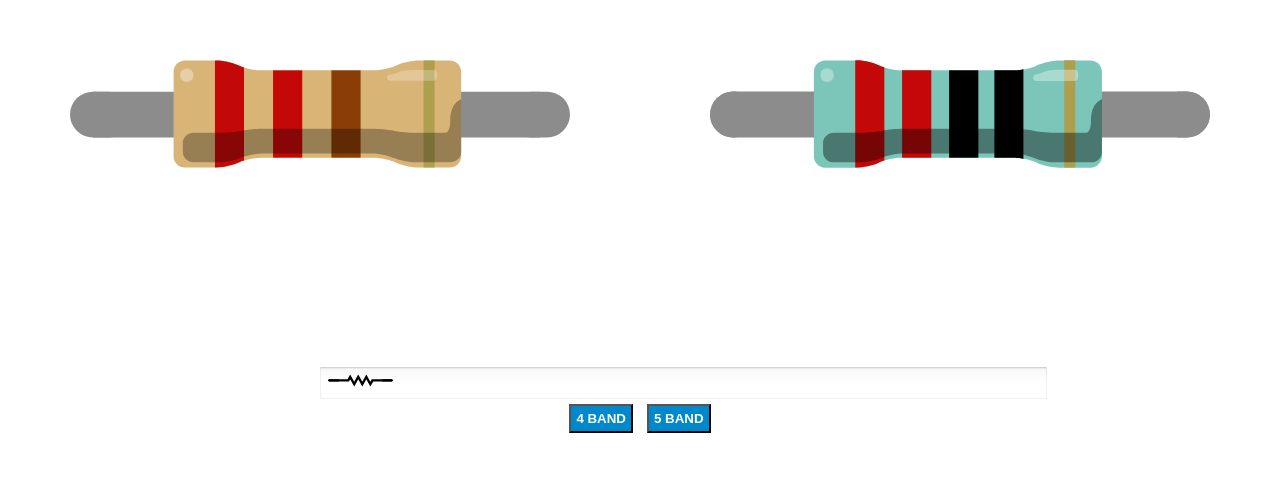
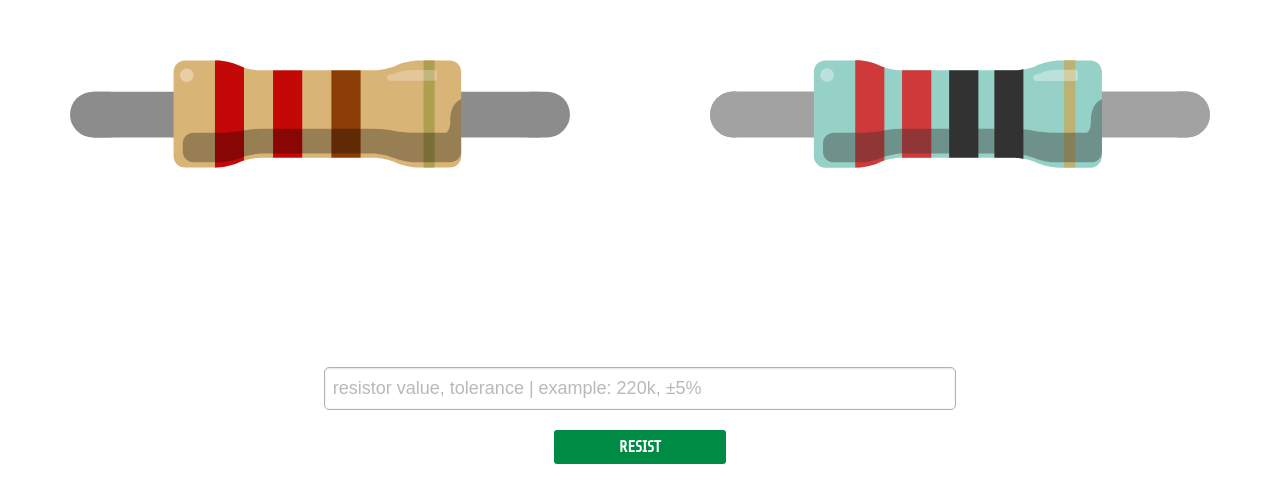
Before and after one commit to dackdel/Resistor, a plain HTML site: page index.html in a window 1280 px wide. Shown: the part 136-638 px from the top of the page. Drawn offline with Linux system fonts and the light colour scheme.

Commit message:
visual changes and live input

```diff
--- a/index.html
+++ b/index.html
@@ -8,35 +8,32 @@
 	<link rel="stylesheet" type="text/css" href="style.css">
 	<link href='http://fonts.googleapis.com/css?family=Share+Tech' rel='stylesheet' type='text/css'>
 
-
-
 	</head>
 	<body>
-    	<div class="left">
+
+    	<div id="band4" class="left">
 			<object id="res4" class="emb4" data="resistor.svg" width="500" height="500" type="image/svg+xml"></object>
 		</div>
-		<div class="right">
+		<div id="band5" class="right">
 			<object id="res5" class="emb5" data="resistor5.svg" width="500" height="500" type="image/svg+xml"></object>
 		</div>
-
 		<div class="center">
-			<input id="resistance" class="input"/>
-			<button id="btn4" class="button">4 BAND</button>
-			<button id="btn5" class="button">5 BAND</button>
+			<input id="resistance" class="input" placeholder="resistor value, tolerance | example: 220k, ±5%"/>
+			<button id="btn" class="button" >RESIST</button>
 		</div>
 
 		<script src="jQuery.js"></script>
 		<script src="resistor.js"></script>
 		<script type="text/javascript" src="sb-1.2.0.js"></script>
-
 		<script type="text/javascript">
-			sb = new Spacebrew.Client('192.168.1.175', 'Resistor Read');
+			sb = new Spacebrew.Client('192.168.1.190', 'Resistor Read');
         	sb.addSubscribe('resistor value', 'string');
         	sb.connect();
         	sb.onStringMessage = function onStringMessage(name, value){
 	        	if(name=='resistor value') {
 	        		console.log("Resistor Value: "+value);
 	        		$("#resistance").val(value);
+					$("#btn").click();
 	        	}
 			}
 
@@ -56,8 +53,8 @@
 					silver: "#cccccc"
 				};
 
-				$("#btn4").on("click",go4);
-				$("#btn5").on("click",go5);
+				$("#btn").on("click",go4);
+				$("#btn").on("click",go5);
 
 				function go4(){
 					var colours = getColoursFromInput();
@@ -93,6 +90,30 @@
 					var band = svg.getSVGDocument().querySelector('#band' + index);
 					return band;
 				}
+
+				$("#resistance").on("input", function() {
+					updateResistorInput();
+				});
+
+				function updateResistorInput() {
+
+					var $res = $('#resistance');
+					var resistance = $res.val();
+					var matches = resistance.match( /^\s*([\d.]+) ?[kmKM]?\s*$/ );
+					console.log( matches );
+
+					if( matches && matches.length > 0 ) {
+						$res.addClass('correct');
+						$res.removeClass('incorrect');
+						go4();
+						go5();
+					}
+					else {
+						$res.addClass('incorrect');
+						$res.removeClass('correct');
+					}
+				}
+
 			});
 		</script>
 	</body>
--- a/style.css
+++ b/style.css
@@ -43,7 +43,6 @@ table {
 }
 /*CSS RESET END*/
 
-
 .left {
 	width: 50%;
 	float: left;
@@ -51,52 +50,98 @@ table {
 }
 .right {
 	width: 50%;
+	height: 500px;
 	float: left;
+	overflow: hidden;
 	text-align: center;
 }
 object {
 	max-width: 80%;
 }
+.left,.right {
+	-webkit-transition: opacity 0.3s ease-out;
+	opacity: 0.8;
+}
+
+.left:hover,.right:hover{
+	opacity: 1;
+}
 .center {
-	width: 50%;
+	width: 80%;
+
 	text-align: center;
 	margin:0 auto;
 }
 .button {
-    display: inline-block;
-	padding: 5px;
-    margin: 5px;
-    background: #08C;
-    color: white;
-    font-weight: bold;
-    text-decoration: none;
+	  border: 0 none;
+	  border-radius: 3px 3px 3px 3px;
+	  color: #FFFFFF;
+	  background: #008B45;
+	  cursor: pointer;
+	  display: inline-block;
+	  font-family: 'Share Tech', sans-serif;
+	  font-size: 16px;
+	  font-weight: bold;
+	  line-height: 20px;
+	  margin-bottom: 0;
+	  margin-top: 10px;
+	  padding: 7px 10px;
+	  text-transform: none;
+	  transition: all 0.2s ease 0s;
+	  -moz-transition: all 0.2s ease 0s;
+	  -webkit-transition: all 0.2s ease 0s;
+	  width: 16.795%;
+	  text-align: center;
+	  animation-duration: 2s;
+   	  animation-name: pulse;
 }
 .button:hover {
-    background: #0AF
+    background: #0AF;
+    color: $white;
+    animation:none;
 }
-.input {
-    background: url(resistor.png) 7px 7px no-repeat, linear-gradient(to bottom, #f7f7f8 0%, #ffffff 50%);
-    border-radius: 1px;
-    border: none;
-    box-shadow: 0 1px 2px rgba(0,0,0,0.2) inset, 0 -1px 0 rgba(0,0,0,0.05) inset;
-    transition: all 0.2s linear;
-   	font-family: 'Share Tech', sans-serif;
-	color: #000000;
-	font-size: 20pt;
-    position: relative;
 
-    height: 30px;
-    width: 100%;
-    padding-left: calc(66px + 9px + 10px);
+@keyframes pulse {
+  0% {
+    opacity:1;
+  }
+
+  50% {
+    opacity:0.3;
+    box-shadow:0px 0px 3px 0px #0AF;
+  }
+
+  100%{
+    opacity:1;
+    box-shadow:none;
+  }
+}
 
 
-    }
-.input:focus {
-    	box-shadow: 0 1px 0 #2392F3 inset, 0 -1px 0 #2392F3 inset, 1px 0 0 #2392F3 inset, -1px 0 0 #2392F3 inset, 0 0 4px rgba(35,146,243,0.5);
-        outline: none;
-        background: url(resistor.png) 9px 9px no-repeat, rgba(255, 255, 255, 0.6);
+.input {
+	display: block;
+	font-size: 18px;
+	color: #08c;
+	width: 60%;
+	margin: 10px auto;
+	padding: 10px 8px 10px 8px;
+	border-radius: 5px;
+	box-shadow: 0 1px 2px rgba(0,0,0,0.2) inset, 0 -1px 0 rgba(0,0,0,0.05) inset;
+	border: 1px solid #666;
+	opacity: 0.5;
+}
+
+.input:focus, .input:hover {
+	  	opacity: .8;
+   		border: 1px solid #08c;
+   		box-shadow: 0 1px 0 #2392F3 inset, 0 -1px 0 #2392F3 inset, 1px 0 0 #2392F3 inset, -1px 0 0 #2392F3 inset, 0 0 4px rgba(35,146,243,0.5);
+}
 
 
+input.correct {
+	color: green;
+}
 
-
-  }
+input.incorrect {
+	color: red;
+}
```
